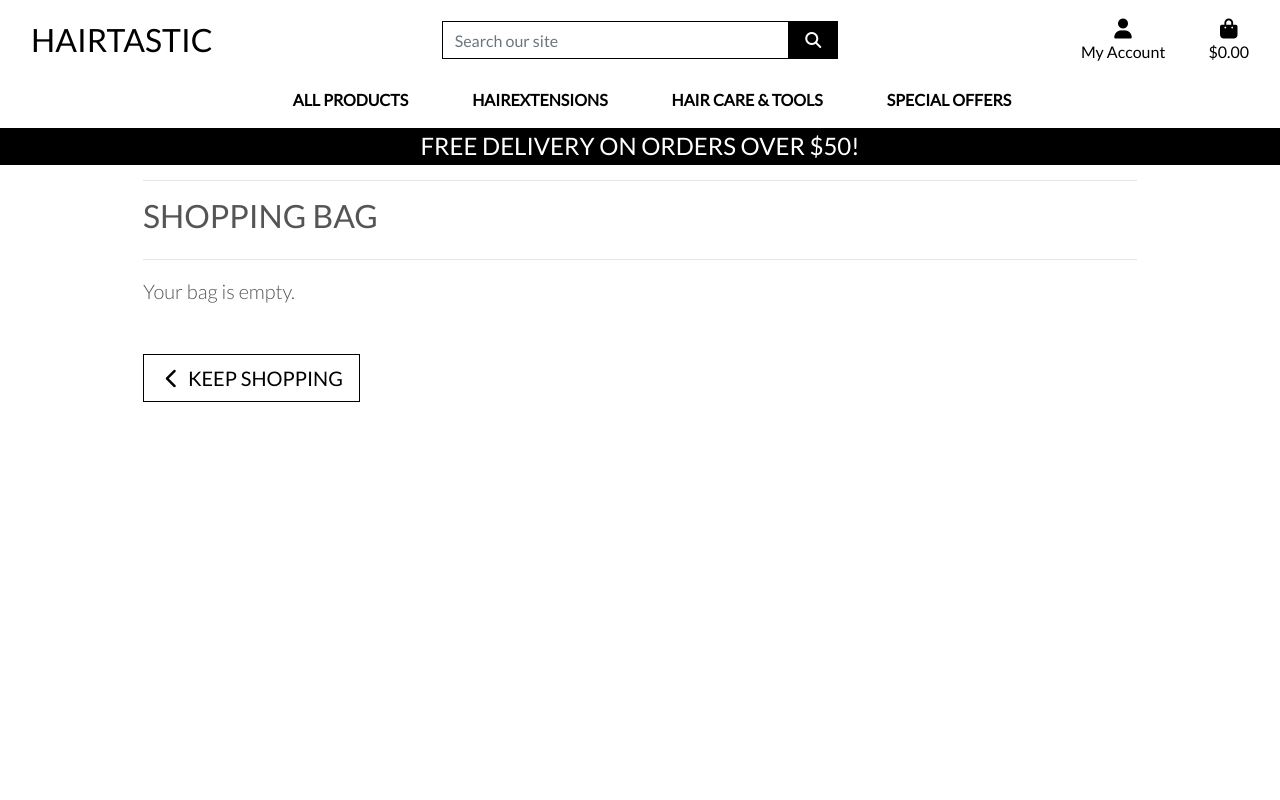
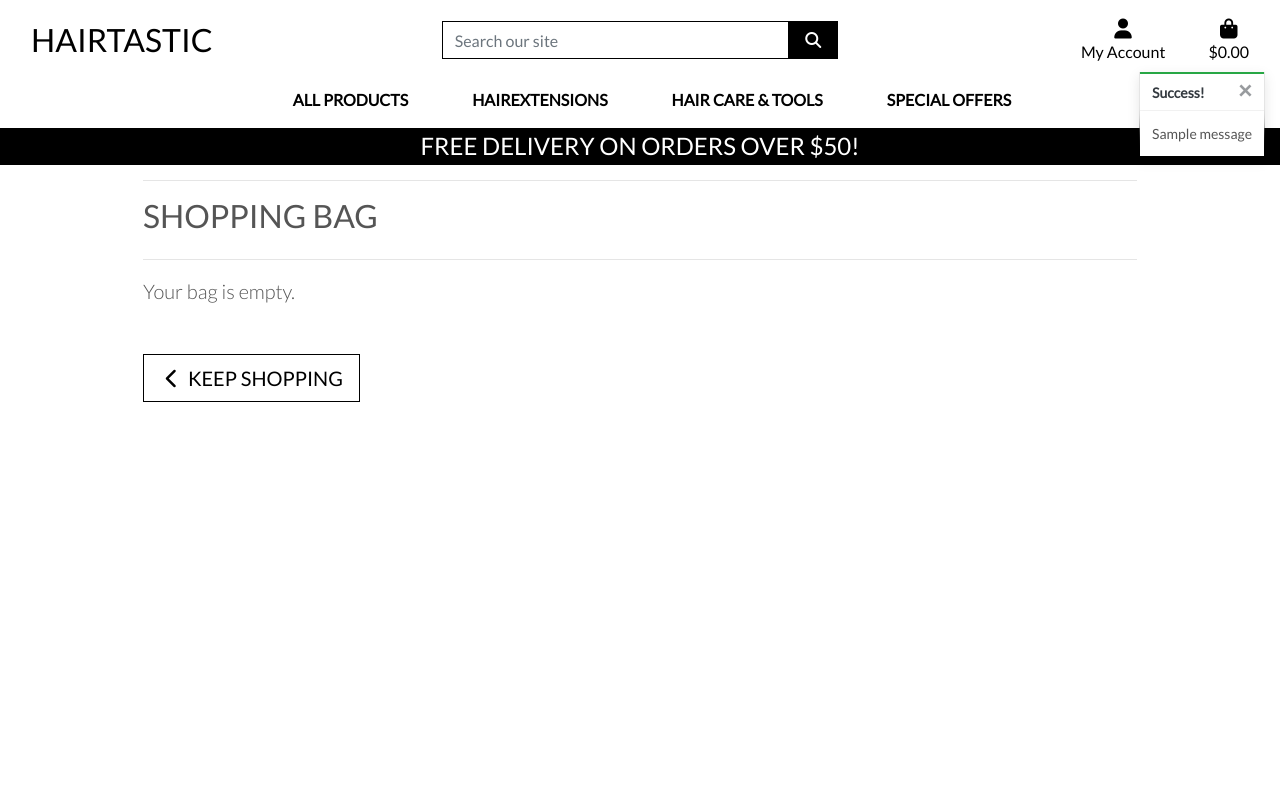
Before and after one commit to arneladedovic/hairtastic, a Django app: page /bag/ in a window 1280 px wide. Run offline with Django 3.2, Linux system fonts and the light colour scheme; tables that the repository leaves empty hold one stand-in row (values such as "Sample post"); one stand-in notice (Sample message) is shown; some libraries are stand-ins or nearby versions.

Commit message:
Add basic  toasts

```diff
--- a/bag/templatetags/bag_tools.py
+++ b/bag/templatetags/bag_tools.py
@@ -3,6 +3,7 @@ from django import template
 
 register = template.Library()
 
+
 @register.filter(name='calc_subtotal')
 def calc_subtotal(price, quantity):
     return price * quantity
--- a/bag/views.py
+++ b/bag/views.py
@@ -1,4 +1,7 @@
 from django.shortcuts import render, redirect, reverse, HttpResponse
+from django.contrib import messages
+
+from products.models import Product
 
 
 def view_bag(request):
@@ -10,6 +13,7 @@ def view_bag(request):
 def add_to_bag(request, item_id):
     """ Add a quantity of the specified product to the shopping """
 
+    product = Product.objects.get(pk=item_id)
     quantity = int(request.POST.get('quantity'))
     redirect_url = request.POST.get('redirect_url')
     bag = request.session.get('bag', {})
@@ -18,6 +22,7 @@ def add_to_bag(request, item_id):
         bag[item_id] += quantity
     else:
         bag[item_id] = quantity
+        messages.success(request, f'Added {product.name} to your bag')
 
     request.session['bag'] = bag
     return redirect(redirect_url)
--- a/hairtastic/settings.py
+++ b/hairtastic/settings.py
@@ -67,6 +67,8 @@ TEMPLATES = [
         },
     },
 ]
+
+MESSAGE_STORAGE: 'django.contrib.messages.storage.session.SessionStorage'
 
 AUTHENTICATION_BACKENDS = [
     # Needed to login by username in Django admin, regardless of `allauth`
--- a/static/css/base.css
+++ b/static/css/base.css
@@ -95,6 +95,23 @@ a.category-badge > span.badge:hover {
     cursor: pointer;
 }
 
+/* Bootstrap toasts */
+
+.message-container {
+    position: fixed;
+    top: 72px;
+    right: 15px;
+    z-index: 99999999999;
+}
+
+.costum-toast {
+    overflow: visible;
+}
+
+.toast-capper {
+    height: 2px;
+}
+
 /* Media Queries */
 
 /* Slightly larger container on xl screens */
--- a/templates/base.html
+++ b/templates/base.html
@@ -114,7 +114,21 @@
     </header>
 
     {% if messages %}
-    <div class="message-container"></div>
+    <div class="message-container">
+        {% for message in messages %}
+            {% with message.level as level %}
+                {% if level == 40 %}
+                    {% include 'includes/toasts/toast_error.html' %}
+                {% elif level == 30 %}
+                    {% include 'includes/toasts/toast_warning.html' %}
+                {% elif level == 25 %}
+                    {% include 'includes/toasts/toast_success.html' %}
+                {% else %}
+                    {% include 'includes/toasts/toast_info.html' %}
+                {% endif %}
+            {% endwith %}
+        {% endfor %}
+    </div>
     {% endif %}
 
     {% block page_header%}
@@ -124,6 +138,9 @@
     {% endblock%}
 
     {% block postloadjs %}
+    <script type="text/javascript">
+        $('.toast').toast('show');
+    </script>
     {% endblock %}
 
   </body>
--- /dev/null
+++ b/templates/includes/toasts/toast_success.html
@@ -0,0 +1,13 @@
+<div class="toast custom-toast rounded-0 border-top-0" data-autohide="false">
+    <div class="arrow-up arrow-success"></div>
+    <div class="w-100 toast-capper bg-success"></div>
+    <div class="toast-header bg-white text-dark">
+        <strong class="mr-auto">Success!</strong>
+        <button type="button" class="ml-2 mb-1 close text-dark" data-dismiss="toast" aria-label="Close">
+            <span aria-hidden="true">&times;</span>
+        </button>
+    </div>
+    <div class="toast-body bg-white">
+        {{ message }}
+    </div>
+</div>
```
Also changed, not shown: templates/includes/toasts/toast_error.html (added, +13 -0 lines), templates/includes/toasts/toast_info.html (added, +13 -0 lines), templates/includes/toasts/toast_warning.html (added, +13 -0 lines).
